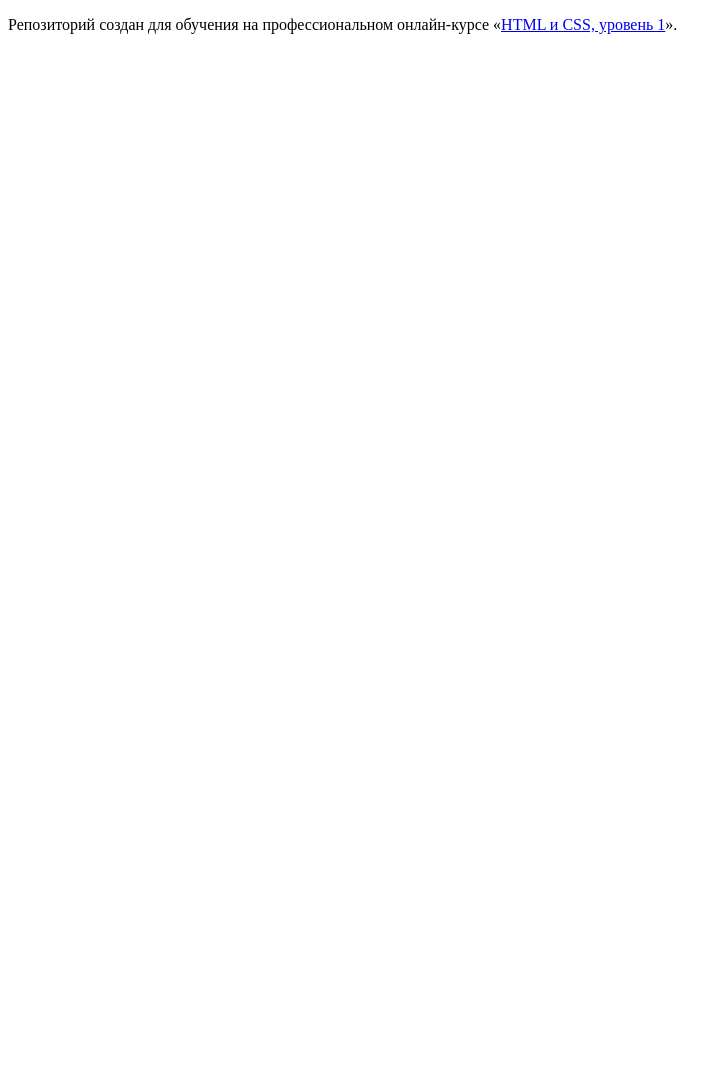
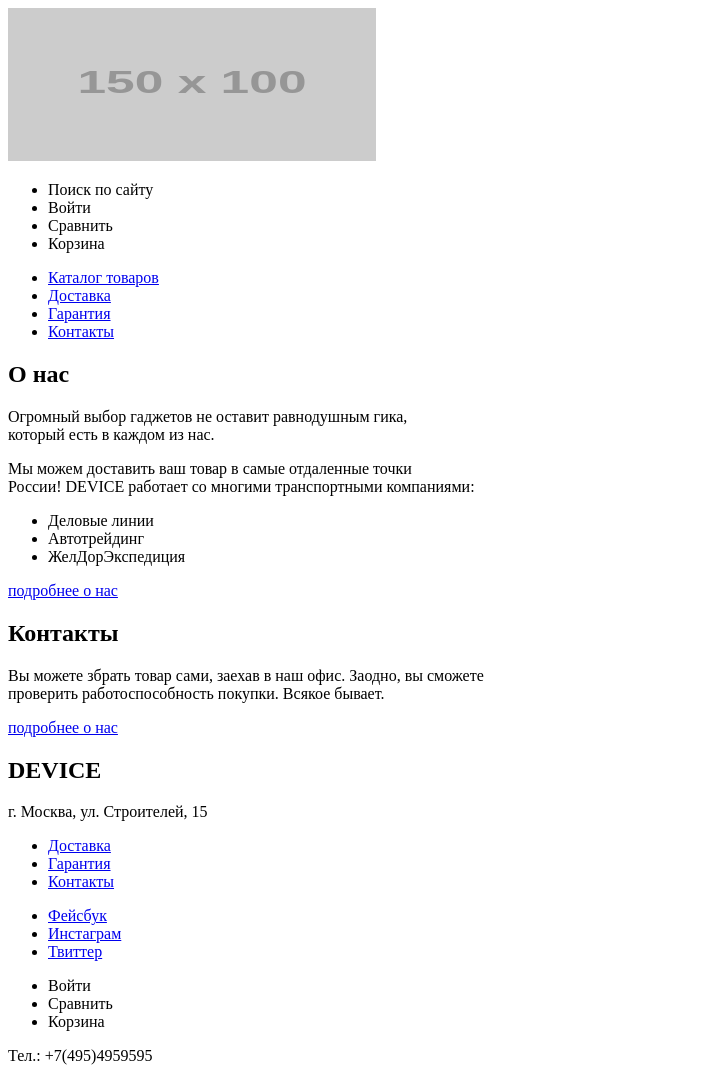
Before and after one commit to ForLiska/701085-device, a plain HTML site: page index.html in a window 1280 px wide. Shown: the whole page, without its empty margins (0-727 px from the left). Before the commit the page ends 800 px from the top, so only its background shows below. Drawn offline with Linux system fonts and the light colour scheme; placeholder pictures from the web are drawn by us.

Commit message:
начало разметки личного проекта

```diff
--- a/index.html
+++ b/index.html
@@ -5,8 +5,91 @@
     <title>HTML Academy: Девайс</title>
   </head>
   <body>
+    <header class="main-header">
+      <nav class="main-navigation">
+          <a class="main-header-logo">
+              <img src="http://placehold.it/150x100" width="368" height="153" alt="Логотип DEVICE">
+          </a>
+            <ul class="user-navigation">
+                <li class="search-link">Поиск по сайту</li>
+                <li class="login-link">Войти</li>
+                <li class="compare-link">Сравнить</li>
+                <li class="cart-link">Корзина</li>
+            </ul>
+            <ul class="site-navigation">
+              <li><a href="catalog.html">Каталог товаров</a></li>
+              <li><a href="delivery.html">Доставка</a></li>
+              <li><a href="guarantee.html">Гарантия</a></li>
+              <li><a href="contacts.html">Контакты</a></li>
+            </ul>
+      </nav>
+    </header>
 
-    <p>Репозиторий создан для обучения на профессиональном онлайн‑курсе «<a href="https://htmlacademy.ru/intensive/htmlcss">HTML и CSS, уровень 1</a>».</p>
+    <main class="container">
+        <section class="about">
+            <h2>О нас</h2>
+            <p>
+              Огромный выбор гаджетов не оставит равнодушным гика,<br>
+              который есть в каждом из нас.
+            </p>
+            <p>
+              Мы можем доставить ваш товар в самые отдаленные точки<br>
+              России! DEVICE работает со многими транспортными компаниями:
+            </p>
+
+            <ul class="logistics">
+              <li>Деловые линии</li>
+              <li>Автотрейдинг</li>
+              <li>ЖелДорЭкспедиция</li>
+            </ul>
+            <a class="button" href="about.html">подробнее о нас</a>
+          </section>
+
+          <section class="contacts">
+            <h2>Контакты</h2>
+            <p>
+              Вы можете збрать товар сами, заехав в наш офис. Заодно, вы сможете <br>
+              проверить работоспособность покупки. Всякое бывает.
+            </p>
+            <!--Здесь будет карта-->
+            <a class="button" href="contacts.html">подробнее о нас</a>
+          </section>
+    </main>
+
+    <footer class="main-footer">
+      <h2>DEVICE</h2>
+        <p class="footer-contacts">
+             г. Москва, ул. Строителей, 15
+        </p>
+          <nav class="footer-navigation">
+            <ul class="footer-site-navigation">
+              <li><a href="delivery.html">Доставка</a></li>
+              <li><a href="guarantee.html">Гарантия</a></li>
+              <li><a href="contacts.html">Контакты</a></li>
+            </ul>
+          </nav>
+          <div class="footer-social"></div>
+            <ul>
+              <li><a class="social-button" href="#">Фейсбук</a></li>
+              <li><a class="social-button" href="#">Инстаграм</a></li>
+              <li><a class="social-button" href="#">Твиттер</a></li>
+            </ul>
+          </div>
+
+          <div>
+            <ul class="user-navigation">
+              <li class="login-link">Войти</li>
+              <li class="compare-link">Сравнить</li>
+              <li class="cart-link">Корзина</li>
+            </ul>
+          </div>
+          <p class="footer-copyright">
+            Тел.: +7(495)4959595
+          </p>
+
+      </footer>
+
+
 
   </body>
 </html>
```
Also changed, not shown: catalog.html (added, +136 -0 lines).
